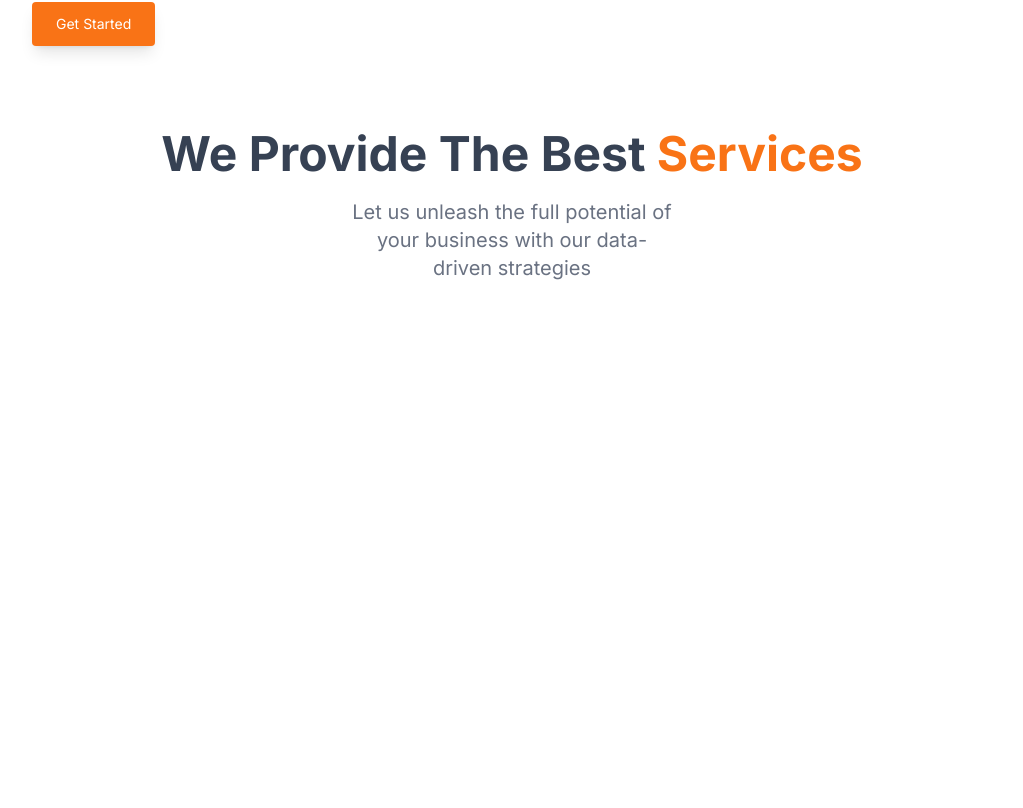
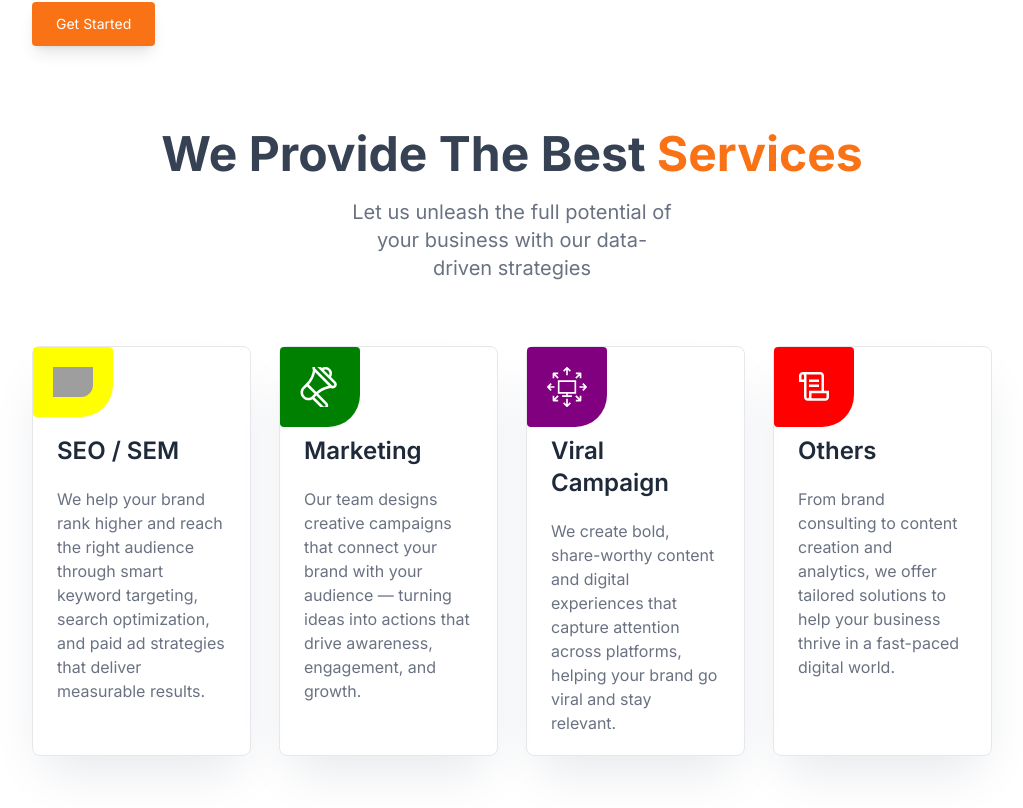
Before and after one commit to Staggs-hertz/brandbuzz-website, a React (Vite) app: page / in a window 1280 px wide. Shown: the part 450-1258 px from the top of the page, without its empty margins (128-1151 px from the left). Before the commit the page ends 800 px from the top, so only its background shows below. Built offline with nearby package versions, Linux system fonts and the light colour scheme; grey boxes are pictures that could not be loaded.

Commit message:
create card component for service section

```diff
--- /dev/null
+++ b/src/components/ServiceCard.jsx
@@ -0,0 +1,22 @@
+import React from "react";
+
+const ServiceCard = ({ service }) => {
+  return (
+    <div className="relative pt-17 pb-5 px-6 rounded-lg border border-gray-200 dark:border-gray-700 shadow-2xl shadow-gray-200 dark:shadow-white/10 flex-1 hover:scale-105 transition-transform duration-300 cursor-pointer">
+      <div className="absolute w-20 top-0 left-0">
+        <img
+          src={service.icon}
+          alt=""
+          className="w-20 p-5 rounded rounded-br-4xl"
+          style={{ backgroundColor: service.color }}
+        />
+      </div>
+      <h2 className="font-semibold my-5 text-gray-800 dark:text-white text-2xl">
+        {service.title}
+      </h2>
+      <p className="text-gray-500 dark:text-gray-400">{service.description}</p>
+    </div>
+  );
+};
+
+export default ServiceCard;
--- a/src/components/Services.jsx
+++ b/src/components/Services.jsx
@@ -1,6 +1,39 @@
 import React from "react";
+import { servicesIcons } from "../assets/assets";
+import ServiceCard from "./ServiceCard";
 
 const Services = () => {
+  const servicesData = [
+    {
+      title: "SEO / SEM",
+      description:
+        "We help your brand rank higher and reach the right audience through smart keyword targeting, search optimization, and paid ad strategies that deliver measurable results.",
+      icon: servicesIcons.search_icon,
+      color: "yellow",
+    },
+    {
+      title: "Marketing",
+      description:
+        "Our team designs creative campaigns that connect your brand with your audience — turning ideas into actions that drive awareness, engagement, and growth.",
+      icon: servicesIcons.megaphone_icon,
+      color: "green",
+    },
+    {
+      title: "Viral Campaign",
+      description:
+        "We create bold, share-worthy content and digital experiences that capture attention across platforms, helping your brand go viral and stay relevant.",
+      icon: servicesIcons.monitor_icon,
+      color: "purple",
+    },
+    {
+      title: "Others",
+      description:
+        "From brand consulting to content creation and analytics, we offer tailored solutions to help your business thrive in a fast-paced digital world.",
+      icon: servicesIcons.scroll_icon,
+      color: "red",
+    },
+  ];
+
   return (
     <div className="px-4 sm:px-12 lg:px-24 xl:px-40 py-11">
       {/* Below is the title of the services section */}
@@ -13,6 +46,13 @@ const Services = () => {
           data-driven strategies
         </p>
       </div>
+
+      {/* Below is a map function to display the service cards */}
+      <div className="flex flex-col sm:grid sm:grid-cols-2 md:grid-cols-4 py-10 mt-6 gap-7">
+        {servicesData.map((service, index) => (
+          <ServiceCard key={index} service={service} index={index} />
+        ))}
+      </div>
     </div>
   );
 };
```
